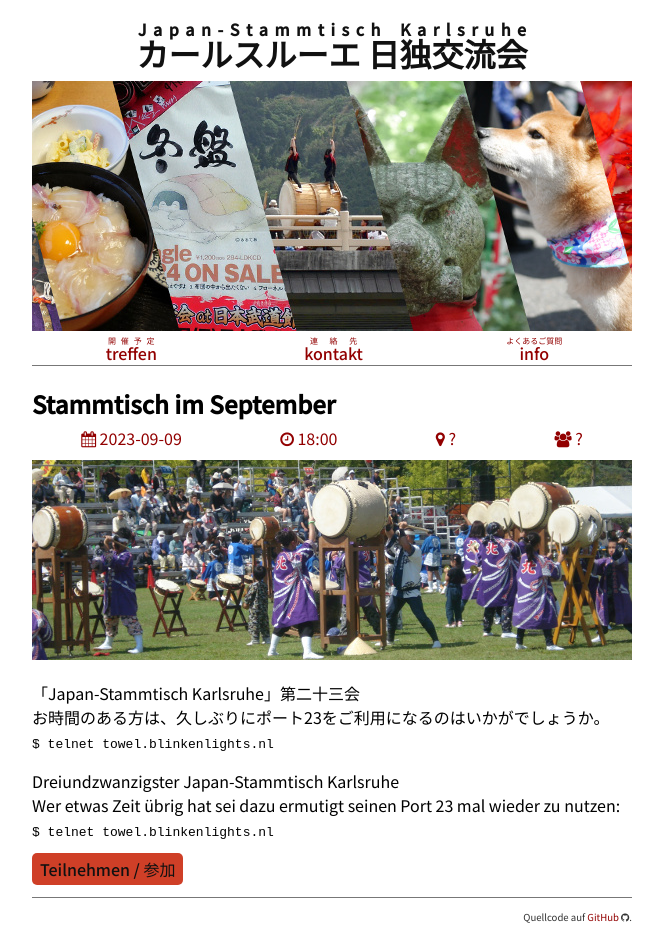
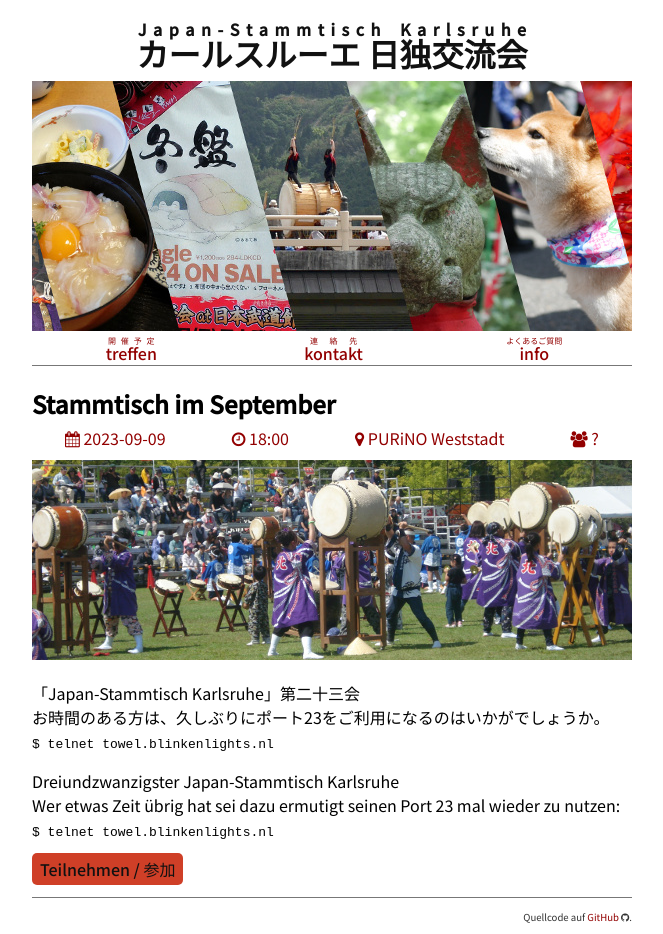
Before and after one commit to tcsch/japanstammtisch.github.io, a Jekyll site: the page built from _posts/2023-09-09-sep.md, in a window 1280 px wide. Shown: the whole page, without its empty margins (308-971 px from the left). Built offline with Jekyll 4.4.1, drawn with Linux system fonts in a browser that asks for light colours.

Commit message:
add pace into to most rectent post

```diff
--- a/_posts/2023-09-09-sep.md
+++ b/_posts/2023-09-09-sep.md
@@ -2,7 +2,7 @@
 layout: post
 title: "Stammtisch im September"
 time: "18:00"
-place: '?'
+place: '<a href="https://goo.gl/maps/iu3aNQ7F7r6jUfuo9">PURiNO Weststadt</a>'
 people: "?"
 compo: []
 img: "sep.jpg"
```
